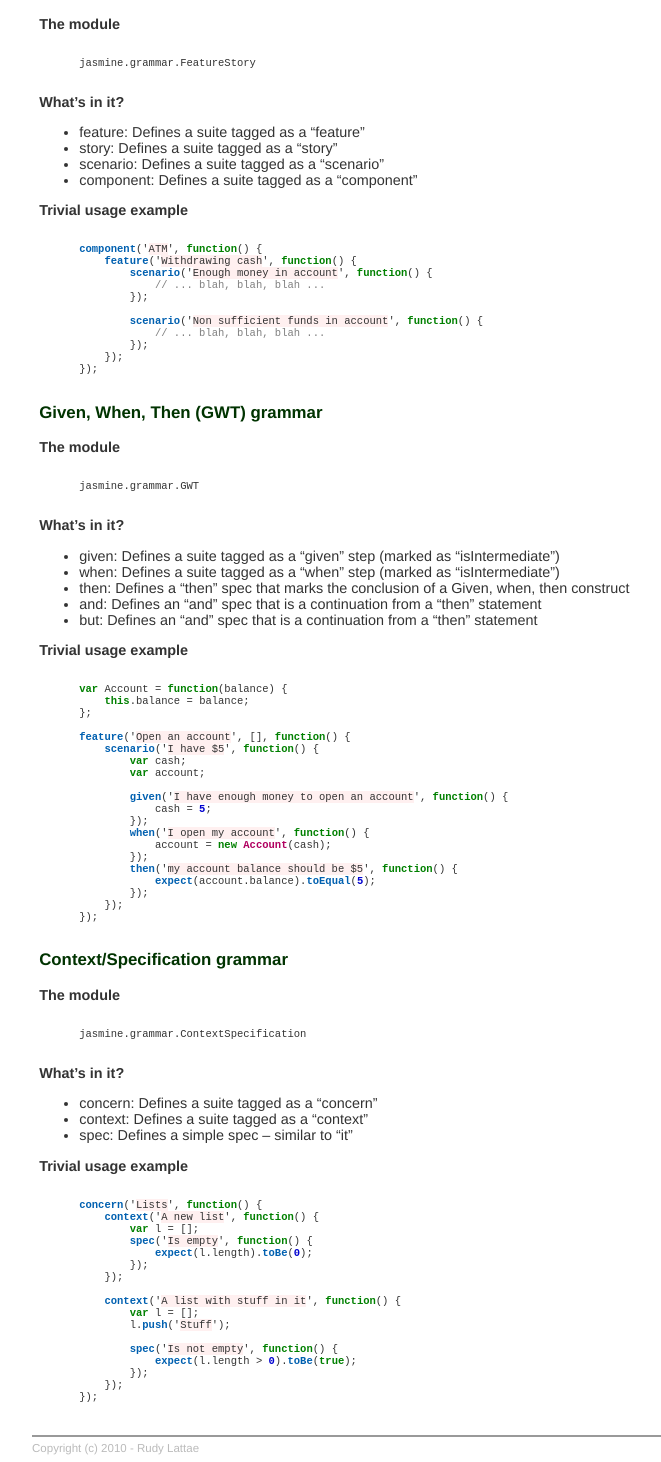
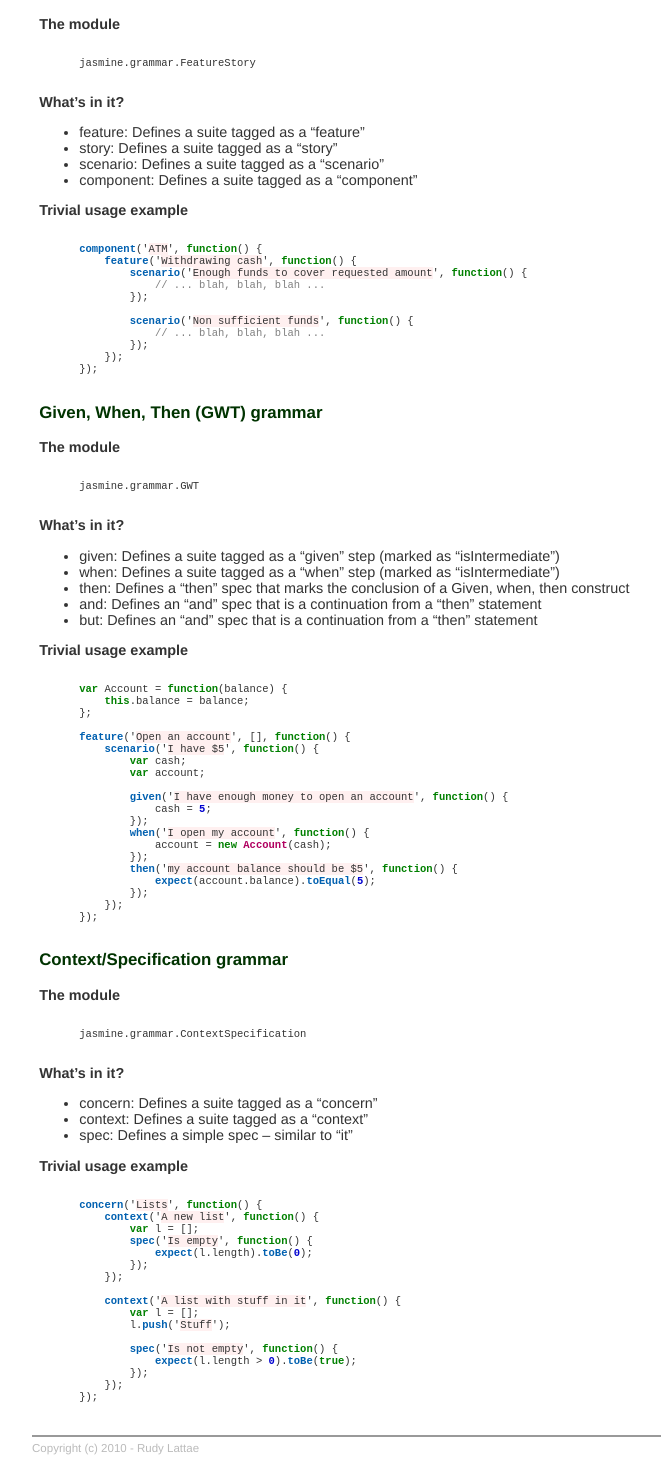
Before and after one commit to rudylattae/jasmine-species, a Jekyll site: the page built from docs.html.md, in a window 1280 px wide. Shown: the part 336-1798 px from the top of the page, without its empty margins (128-789 px from the left). Built offline with Jekyll 4.4.1, drawn with Linux system fonts in a browser that asks for light colours.

Commit message:
Added basic documentation.

```diff
--- a/docs.html.md
+++ b/docs.html.md
@@ -37,11 +37,11 @@ jasmine.grammar.FeatureStory
 {% highlight javascript %}
 component('ATM', function() {
     feature('Withdrawing cash', function() {
-        scenario('Enough money in account', function() {
+        scenario('Enough funds to cover requested amount', function() {
             // ... blah, blah, blah ...
         });
 
-        scenario('Non sufficient funds in account', function() {
+        scenario('Non sufficient funds', function() {
             // ... blah, blah, blah ...
         });
     });
--- a/theme/screen.css
+++ b/theme/screen.css
@@ -44,7 +44,7 @@ body.home #main { width: 68% }
 body.home #aside { width: 32% }
 
 .highlight {
-    width: 90%;
+    width: 95%;
     overflow: auto;
 }
 
```
